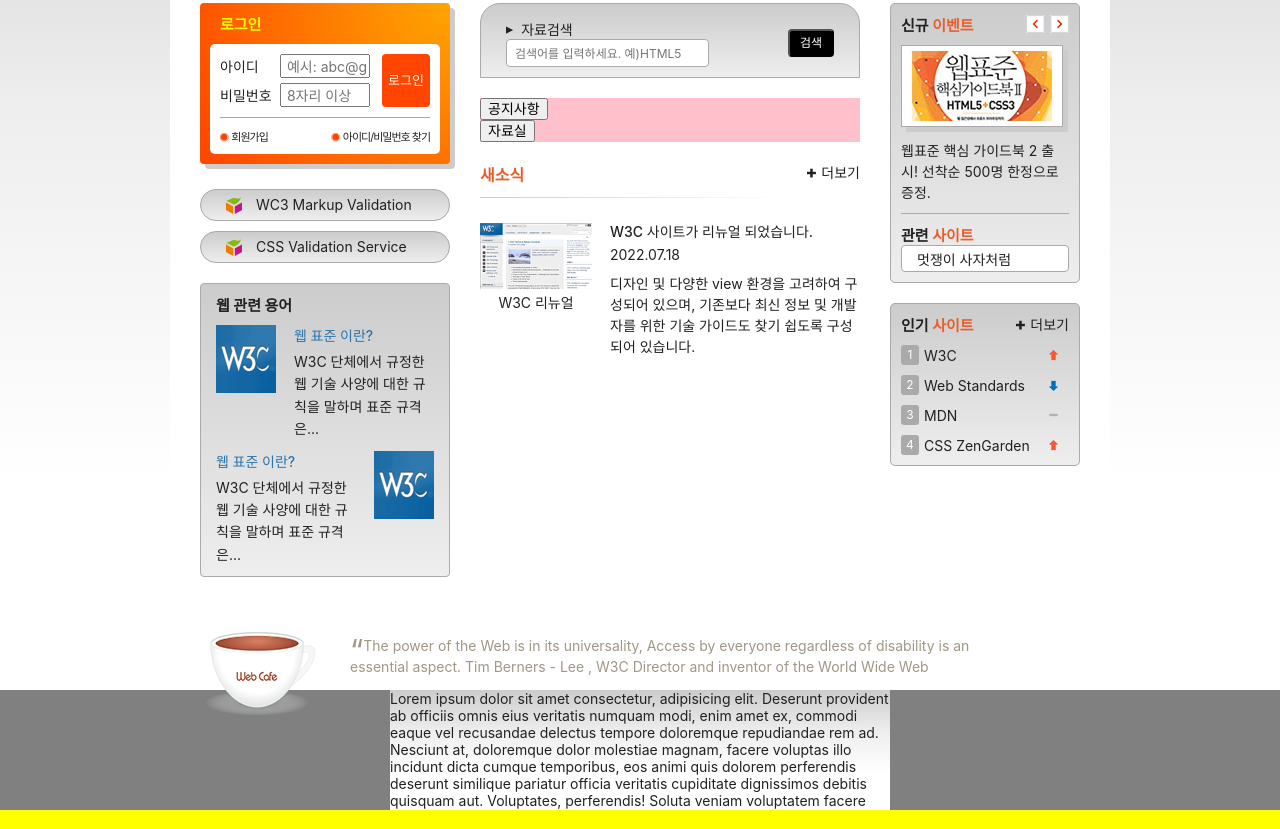
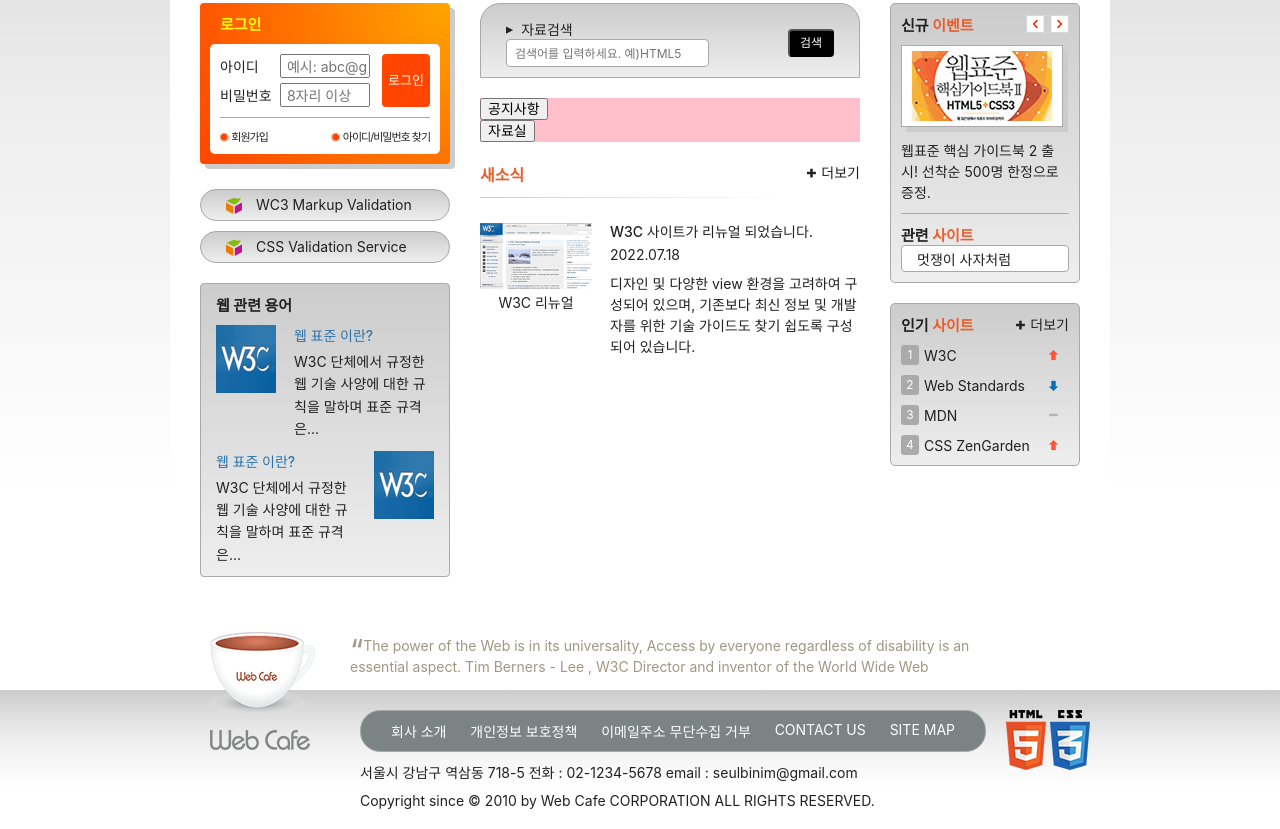
Before and after one commit to dallae28/HTML5, a website: page index.html in a window 1280 px wide. Shown: the part 274-1103 px from the top of the page. Drawn offline with Linux system fonts and the light colour scheme; some icons are missing; a web font is replaced by a local one.

Commit message:
푸터 디자인 완성

```diff
--- a/index.html
+++ b/index.html
@@ -293,13 +293,30 @@
   </article>
   <footer class="footer">
     <div class="footer-inner">
-      Lorem ipsum dolor sit amet consectetur, adipisicing elit. Deserunt provident ab officiis omnis eius veritatis numquam modi, enim amet ex, commodi eaque
-    vel recusandae delectus tempore doloremque repudiandae rem ad. Nesciunt at, doloremque dolor molestiae magnam, facere voluptas illo incidunt dicta
-    cumque temporibus, eos animi quis dolorem perferendis deserunt similique pariatur officia veritatis cupiditate dignissimos debitis quisquam aut.
-    Voluptates, perferendis! Soluta veniam voluptatem facere corporis officia, ullam reiciendis dolorem culpa laudantium cum natus id non eveniet unde
-    quibusdam voluptates aut minus. Recusandae libero ab unde possimus ea vitae porro soluta! Dicta atque ea deserunt! Maiores temporibus deserunt
-    recusandae aliquam! Pariatur nobis tempore dolorem laborum molestiae dolorum vero sit odio adipisci tenetur, delectus dolor repellat cum consectetur,
-    doloribus dignissimos fugit harum!
+      <a href="/" class="footer-logo">
+        <img src="assets/footer_logo.png" alt="web cafe" />
+      </a>
+      <div class="footer-inner-wrapper">
+        <ul class="guide-list">
+          <li><a href="/">회사 소개</a></li>
+          <li><a href="/">개인정보 보호정책</a></li>
+          <li><a href="/">이메일주소 무단수집 거부</a></li>
+          <li><a href="/">contact us</a></li>
+          <li><a href="/">site map</a></li>
+        </ul>
+        <address class="address">
+          <span>서울시 강남구 역삼동 718-5</span>
+          <span>전화 : <a href="tel:0212345678">02-1234-5678</a></span>
+          <span>email : <a href="mailto:seulbinim@gmail.com?subject=문의사항">seulbinim@gmail.com</a></span>
+        </address>
+        <small class="copyright">
+          Copyright since &copy; 2010 by Web Cafe CORPORATION ALL RIGHTS RESERVED.
+        </small>
+      </div>
+      <div class="badge-wrapper">
+        <img class="badge-html" src="assets/html5_logo.png" alt="최신 표준인 HTML5를 사용하여 마크업 했습니다." />
+        <img class="badge-css" src="assets/css3_logo.png" alt="최신 기술인 CSS3를 활용하여 디자인 했습니다." />
+      </div>
     </div>
   </footer>
 </body>
--- a/styles/style.css
+++ b/styles/style.css
@@ -753,8 +753,6 @@
   background-position: 0 100%;
 }
 
-
-
 .favorite-more{
   position: absolute;
   top: -8px;
@@ -802,12 +800,43 @@
 
 /* 푸터 */
 .footer{
-  background: gray;
-}
-.footer-inner{
-  background: silver;
-  height: 15vh;
-  width: 500px;
-  overflow: hidden;
   background: #ccc linear-gradient(to bottom, #ccc 0%, #eee 35%, #fff 70%, #fff 100%);
 }
+
+.footer-inner{
+  display: flex;
+  gap: 20px;
+  padding: 20px;
+}
+
+.footer-logo{
+  width: 150px;
+  padding: 20px 0 0 20px;
+}
+
+.footer-inner-wrapper{
+  flex: 1 1 auto;
+}
+
+.footer-inner .guide-list{
+  display: flex;
+  flex-flow: row nowrap;
+  justify-content: space-between;
+  background-color: #7b8385;
+  color: #fff;
+  border: 1px solid #aaa;
+  border-radius: 20px;
+  padding: 4px 20px;
+  text-transform: uppercase;
+}
+
+.guide-list a{
+  display: block;
+  padding: 6px 10px;
+}
+
+.address,
+.copyright{
+  display: block;
+  margin-top: 10px;
+}
```
Also changed, not shown: css/module.css (added).
